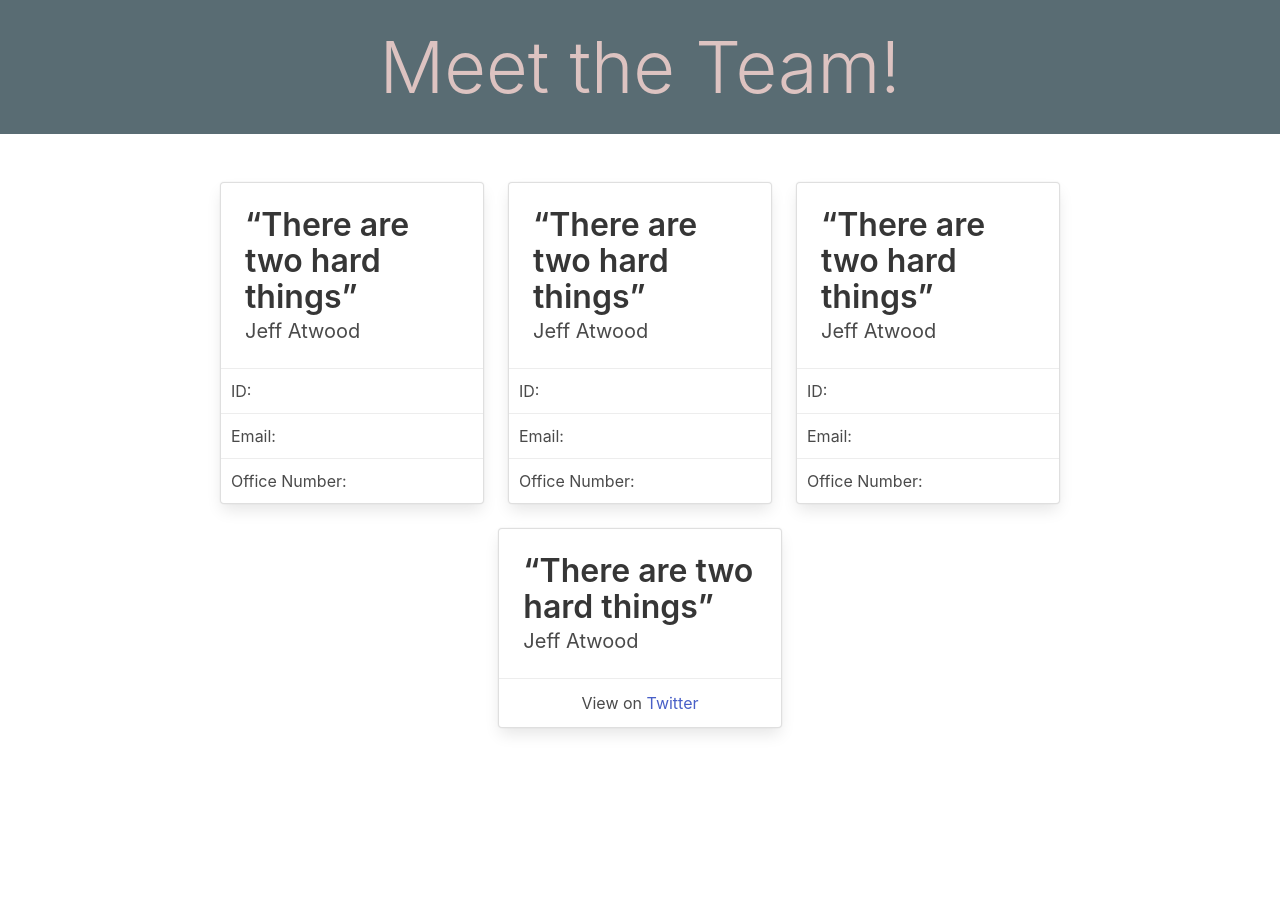
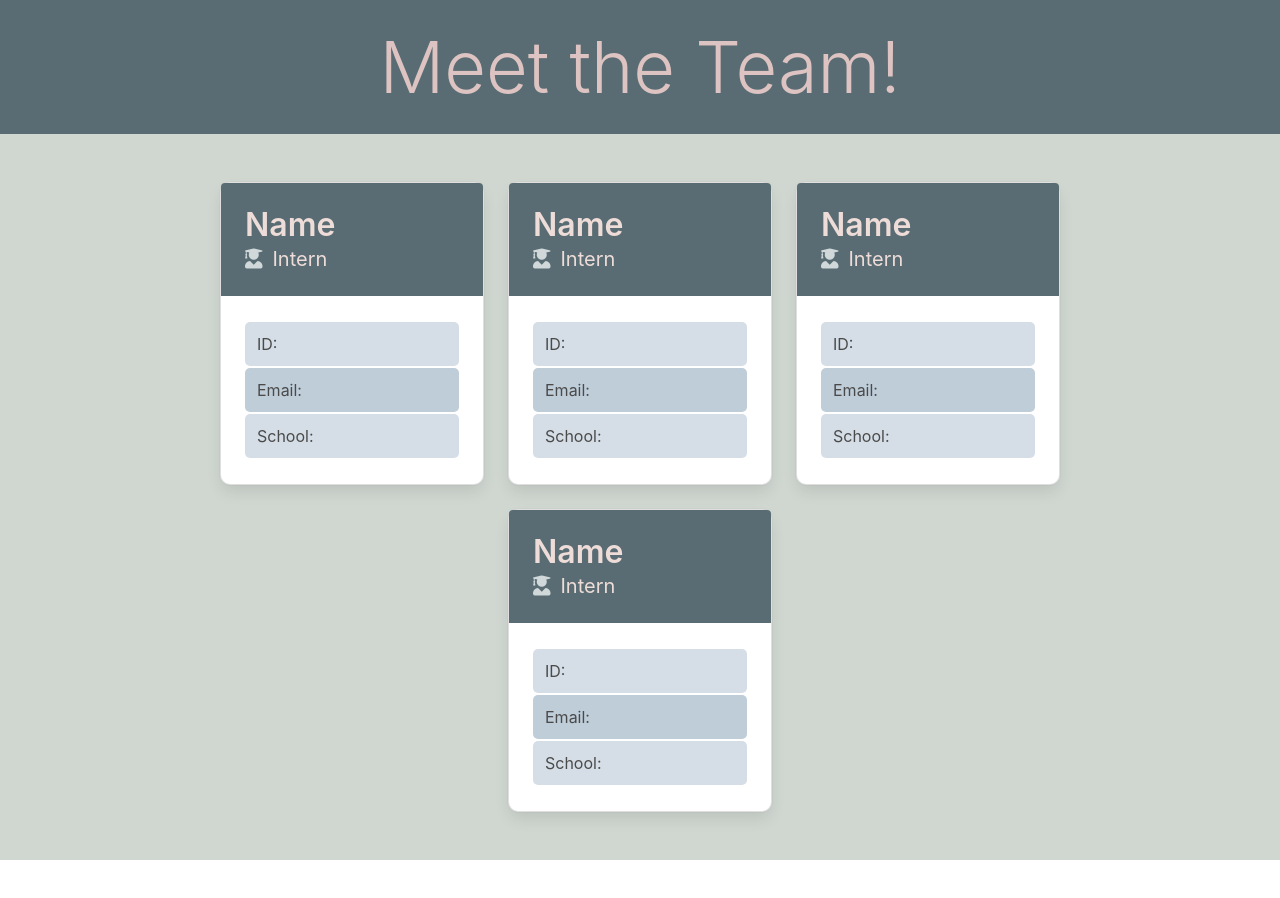
Before and after one commit to haywah27/Team-Profile-Generator, a plain HTML site: page Assets/intern.html in a window 1280 px wide. After the commit the page ends 860 px from the top, so only its background shows below. Drawn offline with nearby package versions, Linux system fonts and the light colour scheme.

Commit message:
css updates

```diff
--- a/Assets/intern.html
+++ b/Assets/intern.html
@@ -5,12 +5,14 @@
     <meta name="viewport" content="width=device-width, initial-scale=1.0">
     <link rel="stylesheet" href="https://stackpath.bootstrapcdn.com/bootstrap/4.3.1/css/bootstrap.min.css">
     <link rel="stylesheet" href="https://cdn.jsdelivr.net/npm/bulma@0.9.1/css/bulma.min.css">
+    <link href="https://cdnjs.cloudflare.com/ajax/libs/font-awesome/5.13.0/css/all.min.css" rel="stylesheet">
     <link rel="stylesheet" href="./style.css">
 
 
     <title>Team Profile</title>
 </head>
 <body>
+  <div id="page-container" >
   <section class="hero is-small is-bold" id="jumbotronStyle">
     <div class="hero-body">
       <div class="container has-text-centered">
@@ -22,96 +24,89 @@
     <div class="section">
       <div class="row columns is-multiline is-centered">
 
-        <div class="column is-4 cardWidth ">
-          <div class="card cardWidth ">
-            <div class="card-content ">
-              <p class="title">
-                “There are two hard things”
-              </p>
-              <p class="subtitle">
-                Jeff Atwood
-              </p>
+        <div class="column is-4 cardWidth">
+          <div class="card cardWidth cardBorder">
+            <div class="card-content cardHeader">
+              <p class="title cardHeader">Name</p>
+              <p class="subtitle cardHeader"><i class="fas fa-user-graduate iconColor"></i>&ensp;Intern</p>
             </div>
-            <footer class="card-footer">
+            <div class="card-content">
+              <footer class="cardBorderLight">
                 <p class="card-content footerSize">ID: </p>
               </footer>
-            <footer class="card-footer">
+              <footer class="cardBorderDark">
                 <p class="card-content footerSize">Email: </p>
               </footer>
-            <footer class="card-footer">
-              <p class="card-content footerSize">Office Number: </p>
+              <footer class="cardBorderLight">
+                <p class="card-content footerSize">School: </p>
               </footer>
+            </div>
           </div>
         </div>
 
         <div class="column is-4 cardWidth">
-          <div class="card cardWidth">
+          <div class="card cardWidth cardBorder">
+            <div class="card-content cardHeader">
+              <p class="title cardHeader">Name</p>
+              <p class="subtitle cardHeader"><i class="fas fa-user-graduate iconColor"></i>&ensp;Intern</p>
+            </div>
             <div class="card-content">
-              <p class="title">
-                “There are two hard things”
-              </p>
-              <p class="subtitle">
-                Jeff Atwood
-              </p>
-            </div>
-            <footer class="card-footer">
+              <footer class="cardBorderLight">
                 <p class="card-content footerSize">ID: </p>
               </footer>
-            <footer class="card-footer">
+              <footer class="cardBorderDark">
                 <p class="card-content footerSize">Email: </p>
               </footer>
-            <footer class="card-footer">
-              <p class="card-content footerSize">Office Number: </p>
+              <footer class="cardBorderLight">
+                <p class="card-content footerSize">School: </p>
               </footer>
+            </div>
           </div>
         </div>
 
         <div class="column is-4 cardWidth">
-          <div class="card cardWidth">
+          <div class="card cardWidth cardBorder">
+            <div class="card-content cardHeader">
+              <p class="title cardHeader">Name</p>
+              <p class="subtitle cardHeader"><i class="fas fa-user-graduate iconColor"></i>&ensp;Intern</p>
+            </div>
             <div class="card-content">
-              <p class="title">
-                “There are two hard things”
-              </p>
-              <p class="subtitle">
-                Jeff Atwood
-              </p>
-            </div>
-            <footer class="card-footer">
+              <footer class="cardBorderLight">
                 <p class="card-content footerSize">ID: </p>
               </footer>
-            <footer class="card-footer">
+              <footer class="cardBorderDark">
                 <p class="card-content footerSize">Email: </p>
               </footer>
-            <footer class="card-footer">
-              <p class="card-content footerSize">Office Number: </p>
+              <footer class="cardBorderLight">
+                <p class="card-content footerSize">School: </p>
               </footer>
             </div>
           </div>
+        </div>
 
-
-        <div class="column is-4">
-          <div class="card cardWidth">
+        <div class="column is-4 cardWidth">
+          <div class="card cardWidth cardBorder">
+            <div class="card-content cardHeader">
+              <p class="title cardHeader">Name</p>
+              <p class="subtitle cardHeader"><i class="fas fa-user-graduate iconColor"></i>&ensp;Intern</p>
+            </div>
             <div class="card-content">
-              <p class="title">
-                “There are two hard things”
-              </p>
-              <p class="subtitle">
-                Jeff Atwood
-              </p>
+              <footer class="cardBorderLight">
+                <p class="card-content footerSize">ID: </p>
+              </footer>
+              <footer class="cardBorderDark">
+                <p class="card-content footerSize">Email: </p>
+              </footer>
+              <footer class="cardBorderLight">
+                <p class="card-content footerSize">School: </p>
+              </footer>
             </div>
-            <footer class="card-footer">
-              <p class="card-footer-item">
-                <span>
-                  View on <a href="https://twitter.com/codinghorror/status/506010907021828096">Twitter</a>
-                </span>
-              </p>
-            </footer>
           </div>
         </div>
 
       </div>
     </div>
   </div>
-
+</div>
 </body>
 </html>
--- a/Assets/style.css
+++ b/Assets/style.css
@@ -1,6 +1,39 @@
+html, body{
+    width: 100vw!important;
+    height: 100vh!important;
+}
+
+#page-container {
+    position: relative;
+    background-color: #D0D7D1!important;
+}
+
 #jumbotronStyle {
     background-color: #596C73;
     color: #DDC3C1;
+}
+
+.cardBorder{
+    border-radius: 10px;
+}
+
+.cardHeader{
+    background-color: #596C73;
+    color: #EEDCD8!important;
+}
+
+.iconColor{
+    color: #D0D8DA;
+}
+
+.cardBorderLight{
+    background: #D5DEE6;
+    border-radius: 5px;
+}
+
+.cardBorderDark{
+    background: #BFCDD9;
+    border-radius: 5px;
 }
 
 .card-footer{
@@ -8,7 +41,8 @@
 
 }
 .footerSize{
-   padding: 10px!important;
+    margin: 2px;
+    padding: 10px!important;
 }
 
 .cardWidth{
```
Also changed, not shown: Assets/manager.html (+67 -0 lines). Lines whose indentation alone changed are shown as unchanged.
